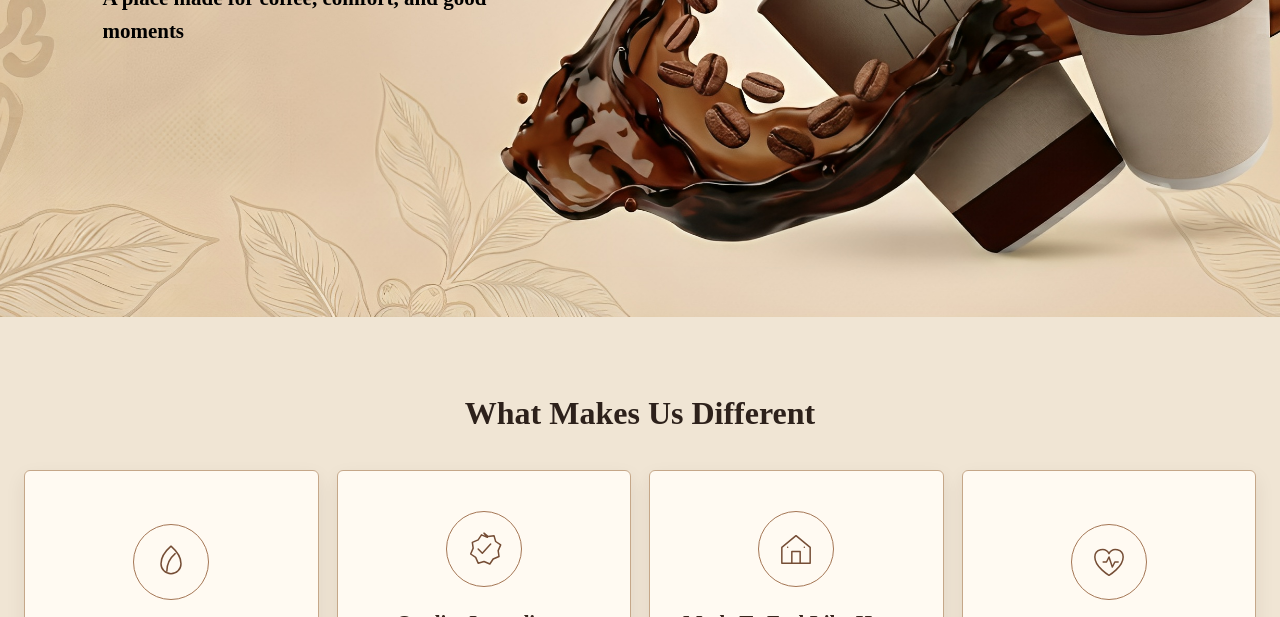
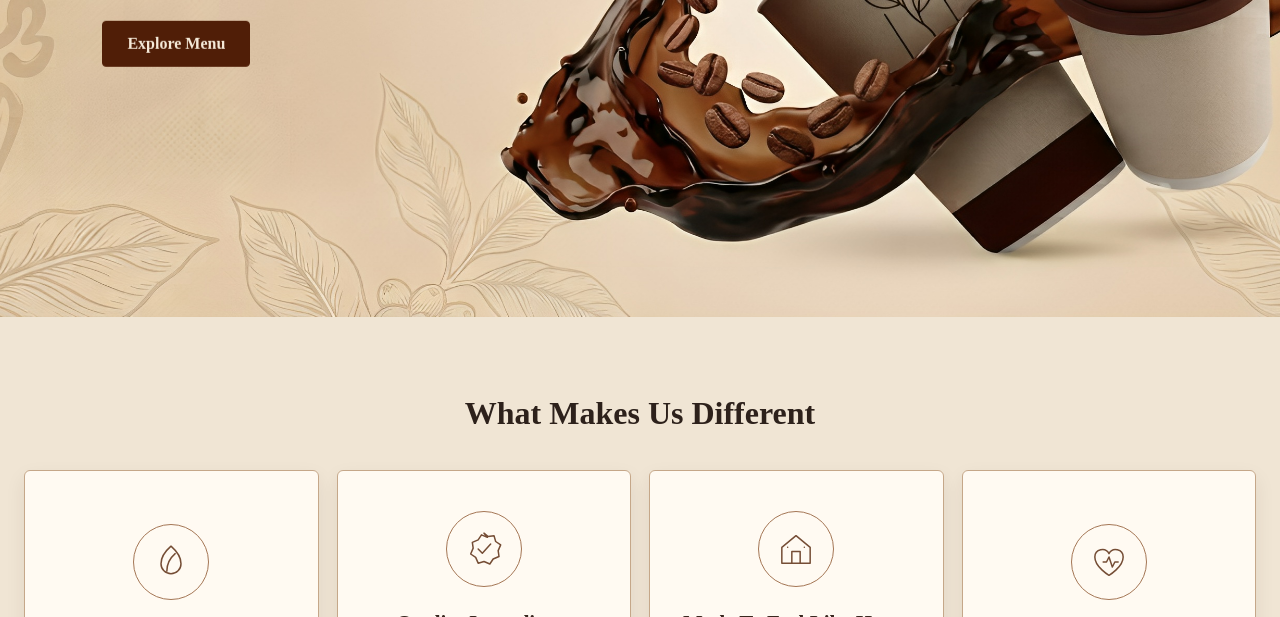
Before and after one commit to Akram-Osama/The-Daily-Grind, a website built with Vite: page cafe-web/index.html in a window 1280 px wide. Shown: the part 483-1100 px from the top of the page. Built offline with nearby package versions, Linux system fonts and the light colour scheme.

Commit message:
add explore menu button and edit text on hero section

```diff
--- a/cafe-web/index.html
+++ b/cafe-web/index.html
@@ -20,6 +20,7 @@
     <div class="hero-content">
       <h1>Welcome To <span>The Daily Grind</span></h1>
       <p>A place made for coffee, comfort, and good moments</p>
+      <a class="hero-cta" href="./src/pages/menu.html">Explore Menu</a>
     </div>
   </section>
 
--- a/cafe-web/src/style.css
+++ b/cafe-web/src/style.css
@@ -53,12 +53,38 @@ body {
 
 .hero-content p {
   max-width: 440px;
+  white-space: nowrap;
   color: #000000;
   margin-top: 18px;
   font-size: clamp(16px, 2.3vw, 21px);
   line-height: 1.6;
   font-weight: 700;
   animation: hero-content-enter 700ms 120ms cubic-bezier(0.2, 0.7, 0.2, 1) both;
+}
+
+.hero-cta {
+  display: inline-flex;
+  align-items: center;
+  justify-content: center;
+  min-height: 46px;
+  margin-top: 24px;
+  padding: 0 24px;
+  border: 1px solid #501e07;
+  border-radius: 4px;
+  background: #501e07;
+  color: #f5ead9;
+  font-size: 16px;
+  font-weight: 700;
+  text-decoration: none;
+  transition: background-color 200ms ease, border-color 200ms ease, color 200ms ease, transform 200ms ease;
+}
+
+.hero-cta:hover,
+.hero-cta:focus-visible {
+  transform: translateY(-2px);
+  border-color: #d1a36a;
+  background: #d1a36a;
+  color: #2d211b;
 }
 
 header {
@@ -509,6 +535,7 @@ header {
   .glass-nav,
   .nav-link,
   .full-menu-button,
+  .hero-cta,
   .social-links a,
   .card,
   .card img,
@@ -557,9 +584,9 @@ header {
   }
 
   .hero-content p {
-    max-width: 320px;
+    max-width: none;
     margin-top: 14px;
-    font-size: clamp(16px, 4.5vw, 19px);
+    font-size: clamp(12px, calc((100vw - 48px) / 21), 18px);
     line-height: 1.45;
   }
 
```
